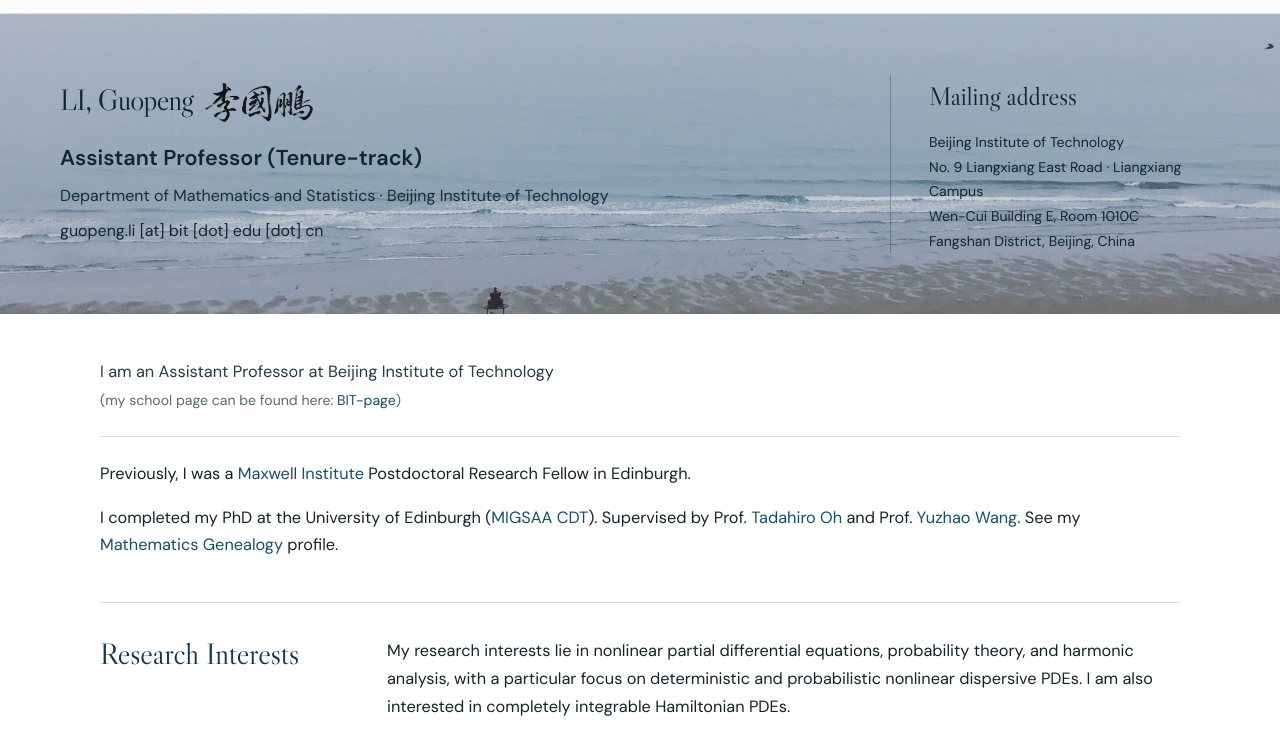
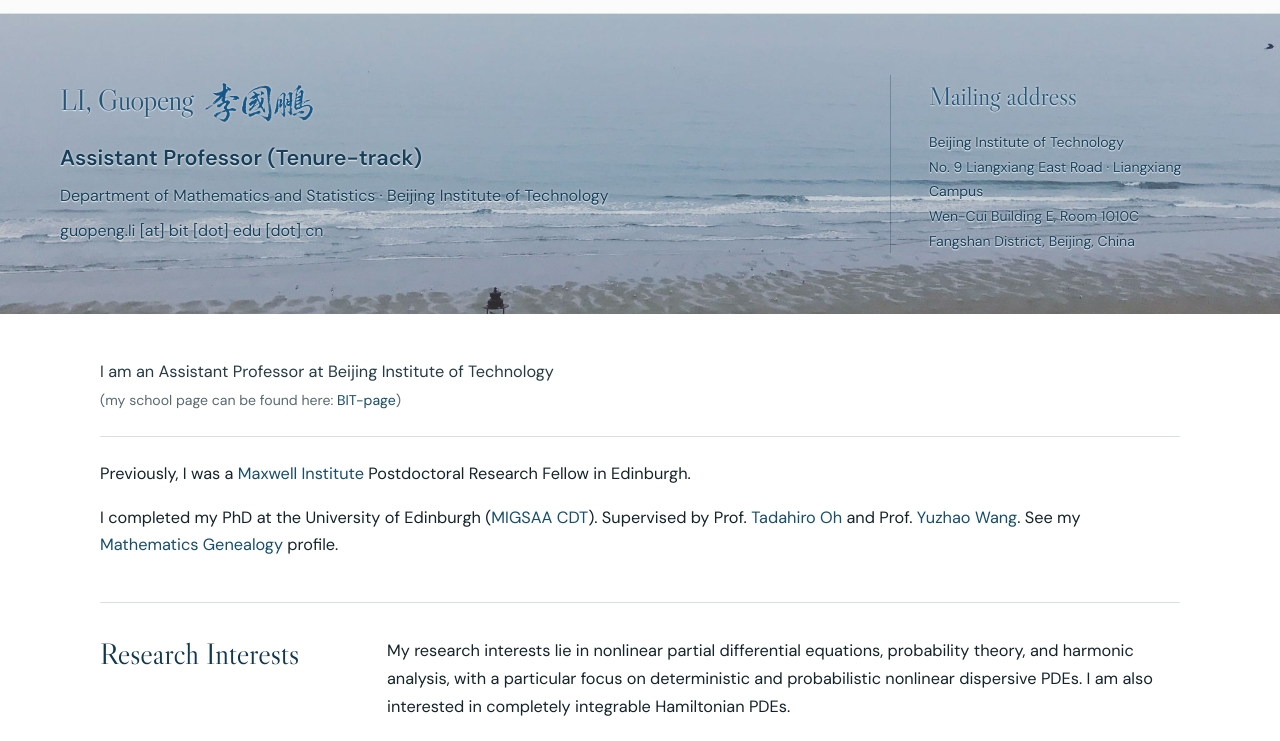
Before and after one commit to guopengLi-11/guopengLi-11.github.io, a plain HTML site: page index.html in a window 1280 px wide. Shown: the part 59-800 px from the top of the page. Drawn offline with Linux system fonts and the light colour scheme.

Commit message:
Use ocean-blue text on the homepage photo

```diff
--- a/index.html
+++ b/index.html
@@ -18,7 +18,7 @@
   <link rel="canonical" href="https://guopengli-11.github.io/">
   <link rel="icon" href="/favicon.ico?v=black-g" sizes="16x16 32x32 48x48">
   <link rel="icon" href="/favicon.svg?v=black-g" type="image/svg+xml" sizes="any">
-  <link rel="stylesheet" href="styles.css?v=20261124-3">
+  <link rel="stylesheet" href="styles.css?v=20261124-4">
   <link rel="stylesheet" href="title-fonts.css?v=20260813-1">
   <script type="application/ld+json">
   {
--- a/styles.css
+++ b/styles.css
@@ -104,6 +104,9 @@
     .nav-list a:hover, .nav-list a.is-active { background: var(--blue-soft); color: var(--blue); }
 
     .hero {
+      --hero-ink: #173f5a;
+      --hero-heading: #255678;
+      --hero-letter-shadow: 0 1px 1px rgba(245,250,253,.84), 0 0 3px rgba(242,248,253,.64);
       position: relative; overflow: hidden;
       min-height: 300px; display: grid; align-items: center;
       background: #dfe7e9 url("assets/guopeng-coast.jpg") center 86% / cover no-repeat;
@@ -113,20 +116,24 @@
       width: min(var(--content), calc(100% - 42px)); margin: auto; padding: 22px 0;
       display: grid; grid-template-columns: minmax(0,1fr) 330px; align-items: center; gap: 72px;
     }
-    .hero-copy { max-width: 710px; color: #102631; }
+    .hero-copy { max-width: 710px; color: var(--hero-ink); text-shadow: var(--hero-letter-shadow); }
     .eyebrow { margin: 0 0 18px; color: rgba(255,255,255,.74); font-size: .76rem; font-weight: 700; letter-spacing: .18em; text-transform: uppercase; }
     .hero h1 {
       display: flex; flex-wrap: wrap; align-items: baseline; gap: 12px;
-      margin: 0; font-family: "Libre Caslon Display", Georgia, serif;
+      margin: 0; color: var(--hero-heading); font-family: "Libre Caslon Display", Georgia, serif;
       font-size: clamp(1.45rem, 2.6vw, 1.85rem); font-weight: 400; letter-spacing: -.025em; line-height: 1.15;
     }
-    .hero h1 .chinese-name-mark { width: 108px; height: auto; align-self: center; filter: brightness(0); opacity: .88; }
+    .hero h1 .chinese-name-mark {
+      width: 108px; height: auto; align-self: center;
+      filter: brightness(0) invert(28%) sepia(29%) saturate(1250%) hue-rotate(162deg)
+        drop-shadow(0 0 1px rgba(245,250,253,.76));
+    }
     .hero-role { margin: 18px 0 6px; font-size: clamp(1.08rem, 2vw, 1.35rem); font-weight: 600; }
-    .hero-affiliation { margin: 0; color: #182e3a; }
+    .hero-affiliation { margin: 0; }
     .hero-email { margin: 8px 0 0; }
     .hero-email span { color: inherit; }
-    .hero-address { margin: 0; padding-left: 38px; border-left: 1px solid rgba(16,38,49,.30); color: #102631; font-style: normal; }
-    .hero-address h2 { margin: 0 0 12px; color: inherit; font-family: "Libre Caslon Display", Georgia, serif; font-size: 1.6rem; font-weight: 400; }
+    .hero-address { margin: 0; padding-left: 38px; border-left: 1px solid rgba(23,63,90,.3); color: var(--hero-ink); text-shadow: var(--hero-letter-shadow); font-style: normal; }
+    .hero-address h2 { margin: 0 0 12px; color: var(--hero-heading); font-family: "Libre Caslon Display", Georgia, serif; font-size: 1.6rem; font-weight: 400; }
     .hero-address p { margin: 0; font-size: .88rem; line-height: 1.75; }
     .hero-actions { display: flex; flex-wrap: wrap; gap: 12px; margin-top: 33px; }
     .button {
@@ -300,7 +307,7 @@
       }
       .hero { min-height: 370px; background-position: 58% 86%; }
       .hero-inner { grid-template-columns: 1fr; gap: 30px; }
-      .hero-address { padding: 22px 0 0; border-top: 1px solid rgba(16,38,49,.30); border-left: 0; }
+      .hero-address { padding: 22px 0 0; border-top: 1px solid rgba(23,63,90,.3); border-left: 0; }
       .hero h1 { font-size: clamp(1.4rem,7vw,1.75rem); }
       .non-maths-section .prose p { text-align: left; }
       .section { padding: 68px 0; }
```
